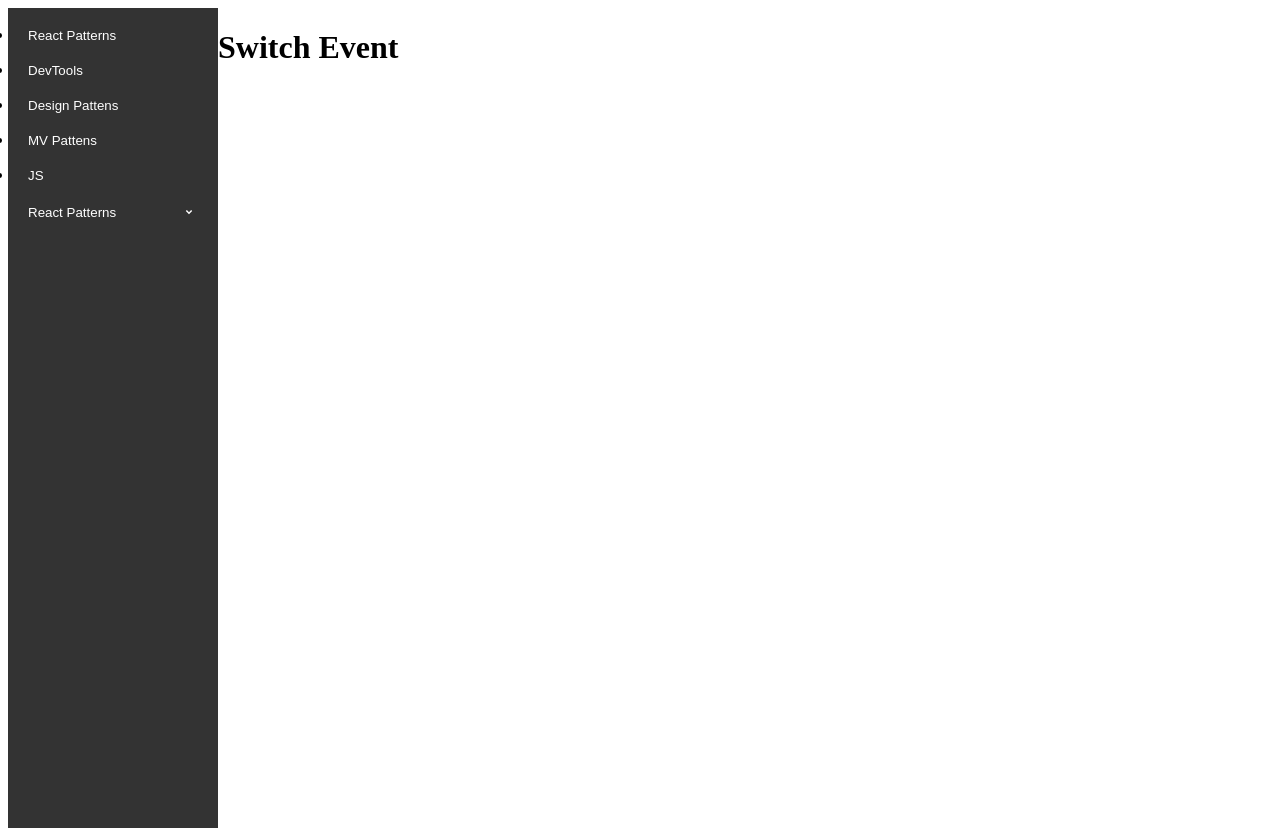
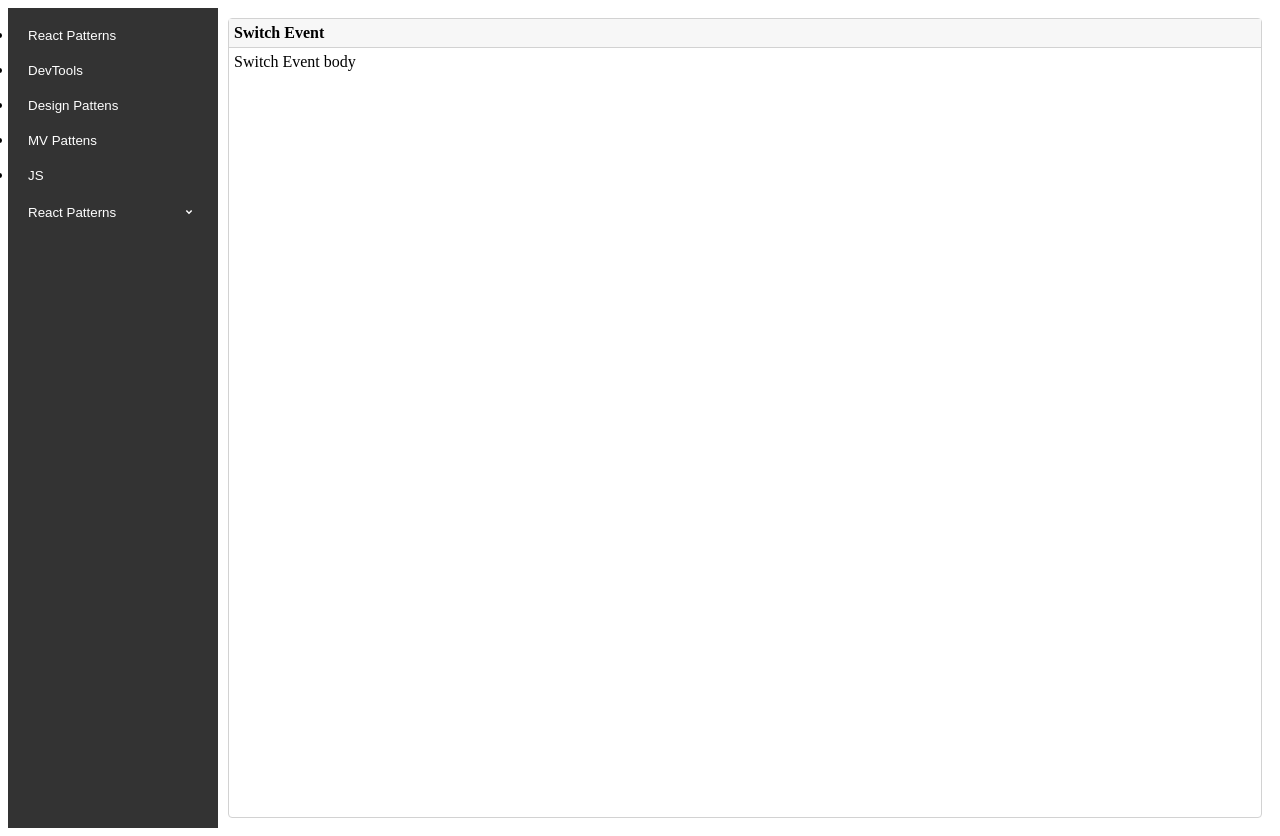
Before and after one commit to sergeypoddubnii/js-tricks, a React (Create React App) app: page /react-patterns-switch-event in a window 1280 px wide. Built offline with nearby package versions, Linux system fonts and the light colour scheme.

Commit message:
add card title header body

```diff
--- a/src/Components/Card/index.tsx
+++ b/src/Components/Card/index.tsx
@@ -1,8 +1,21 @@
-import React from 'react';
+import React, {FC} from 'react';
+import './styles.scss';
 
-const Card = () => {
+interface IProps {
+	title: string;
+	children: React.ReactNode;
+}
+
+const Card:FC<IProps> = ({title, children}:IProps) => {
 	return (
-		<>Card</>
+		<div className='card'>
+			<div className='card__header'>
+				<h4 className='card__title'>{title}</h4>
+			</div>
+			<div className='card__body'>
+				{children}
+			</div>
+		</div>
 	);
 };
 
--- /dev/null
+++ b/src/Components/Card/styles.scss
@@ -0,0 +1,26 @@
+@import 'src/assets/variables';
+
+.card {
+	width: 100%;
+	margin: 10px;
+	border: 1px solid $middle-grey;
+	border-radius: 4px;
+
+
+	&__title {
+		margin: 0;
+		padding: 0;
+	}
+
+	&__header {
+		padding: 5px;
+		background-color: $light-grey;
+		border-bottom: 1px solid $middle-grey;
+	}
+
+	&__body{
+		padding: 5px;
+	}
+
+
+}
--- a/src/Pages/react-patterns/switch-event/index.tsx
+++ b/src/Pages/react-patterns/switch-event/index.tsx
@@ -1,8 +1,13 @@
 import React from 'react';
+import Card from '../../../Components/Card';
 
 const SwitchEvent = () => {
 	return <>
-		<h1>Switch Event</h1>
+		<Card
+			title='Switch Event'
+		>
+			<>Switch Event body</>
+		</Card>
 	</>;
 };
 
--- a/src/assets/variables.scss
+++ b/src/assets/variables.scss
@@ -1,3 +1,6 @@
-$dark-grey: #333333;
 $base-blue: #1ea7fd;
 $base-black: #202124;
+//grey
+$dark-grey: #333333;
+$middle-grey:#D2D2D2;
+$light-grey: #F7F7F7;
```
